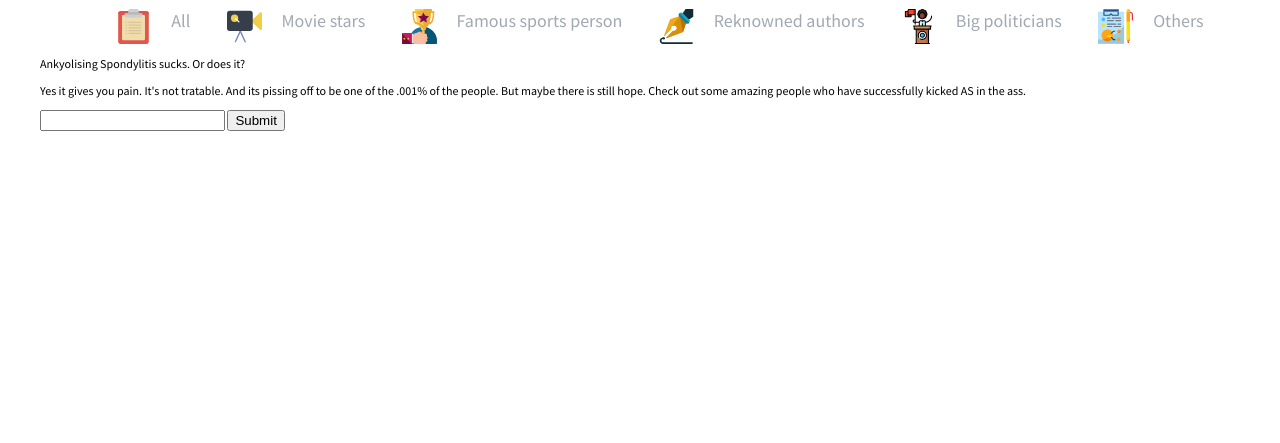
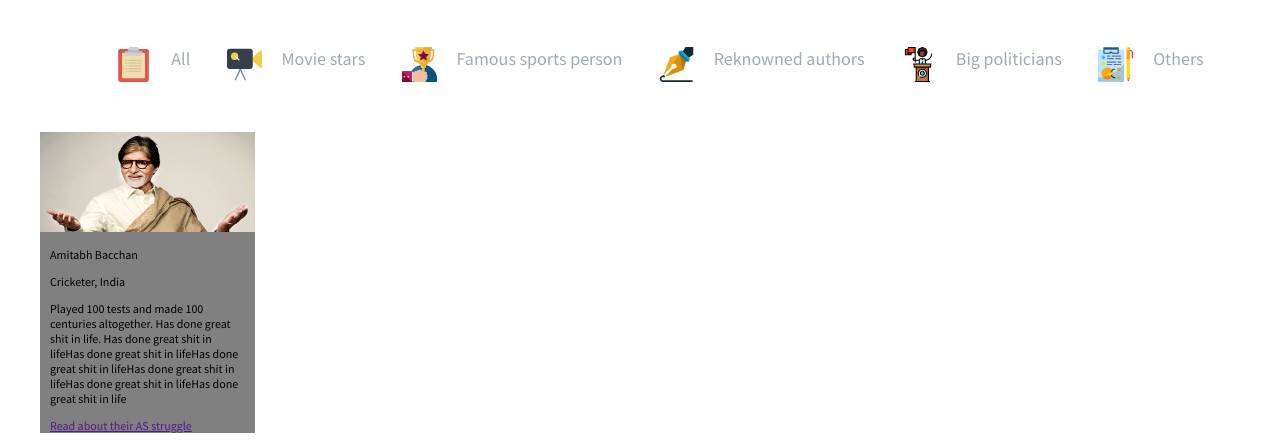
Before and after one commit to adityarao310/as-celebs, a plain HTML site: page index.html in a window 1280 px wide. Shown: the part 575-1018 px from the top of the page. Before the commit the page ends 800 px from the top, so only its background shows below. Drawn offline with Linux system fonts and the light colour scheme.

Commit message:
added card v1

```diff
--- a/css/style.css
+++ b/css/style.css
@@ -125,6 +125,9 @@ nav a:hover {
 }
 
 /*Design for each of those elements*/
+#categories {
+    margin: 50px 0px 50px 0px;
+}
 .category_list img {
     float: left;
     width: 35px;
@@ -138,3 +141,19 @@ nav a:hover {
     color: #a1a9b3;
     margin: 0px 0px 0px 20px;
 }
+
+/*Conatiner - list of cards*/
+.card_details {
+    width: 215px;
+    stroke: #096cdb;
+    background: grey;
+    box-shadow: 2 8 2 0 #000000;
+}
+.card_details img{
+    width: 215px;
+    height: 100px;
+}
+
+.card_details_text {
+    margin: 10px;
+}
--- a/index.html
+++ b/index.html
@@ -70,33 +70,19 @@
         </ul>
     </div>
 
-    <!--
-
-    <div id="results_section">
-        <div id="results_header">
-            <p class="heading">Some famous people with AS</p>
-            <p class="subheading">If they can, so can you. If they can, so can you. If they can, so can you. If they can, so can you.
-                    If they can, so can you. If they can, so can you.
-            </p>
-        </div>
-
-        <div id="category_icons">
-            <ul>
-                <li>Category icon1</li>
-                <li>Category icon1</li>
-                <li>Category icon1</li>
-                <li>Category icon1</li>
-                <li>Category icon1</li>
-                <li>Category icon1</li>
-            </ul>
-        </div>
-
-        <div id="list_of_cards">
-
+    <div id="card_listings">
+        <div class="card_details">
+            <img src="images/645273-amitabhbachchan.jpg" alt="">
+            <div class="card_details_text">
+                <p class="card_title">Amitabh Bacchan</p>
+                <p class="card_subtitle">Cricketer, India</p>
+                <p class="achievement">Played 100 tests and made 100 centuries altogether. Has done great shit in life. Has done great shit in lifeHas done great shit in lifeHas done great shit in lifeHas done great shit in lifeHas done great shit in lifeHas done great shit in life</p>
+                <a href="" target="_blank">Read about their AS struggle</a>
+            </div>
         </div>
     </div>
-    -->
 
+    <!--
     <div id="bottom_section">
         <div id="column_title_bottom">
             <p class="heading">Ankyolising Spondylitis sucks. Or does it?</p>
@@ -113,5 +99,6 @@
             </form>
         </div>
     </div>
+-->
 </body>
 </html>
```
Also changed, not shown: images/645273-amitabhbachchan.jpg (added).
